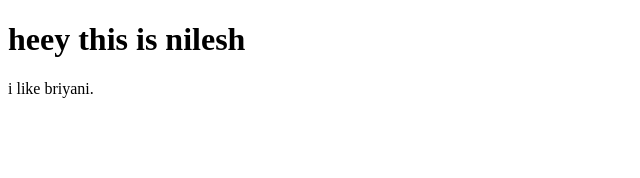
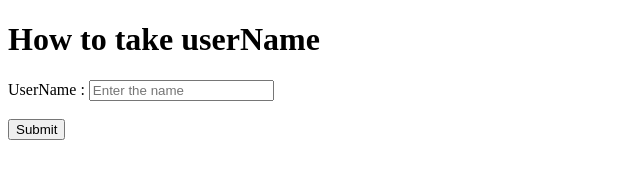
Before and after one commit to nileshgithub74/js-Brocode, a plain HTML site: page index.html in a window 1280 px wide. Shown: the whole page, without its empty margins (0-640 px from the left). Drawn offline with Linux system fonts and the light colour scheme.

Commit message:
javaScript

```diff
--- a/index.html
+++ b/index.html
@@ -7,8 +7,15 @@
     <link rel="stylesheet" href="style.css">
 </head>
 <body>
-    <h1 id="myh1"></h1>
-    <p id="myP"></p>
+    <!-- <h1 id="myh1"></h1>
+    <p id="myP"></p> -->
+
+
+       <h1 id="myH1">How  to take userName </h1>
+      <label for="">UserName : </label>
+      <input id="mytext"type="text" placeholder="Enter the name" >
+      <br><br>
+      <button id="mysubmit">Submit</button>
 
 
     <script src="index.js"></script>
--- a/index.js
+++ b/index.js
@@ -15,10 +15,48 @@ this is multi- line comment
 */
 
 
-document.getElementById("myh1").textContent = "heey this is nilesh";
+// document.getElementById("myh1").textContent = "heey this is nilesh";
 
-document.getElementById("myP").textContent = "i like briyani.";
+// document.getElementById("myP").textContent = "i like briyani.";
 
 
 
 // varaiable in javascript
+
+
+// let x  = 12;
+//  x = 34;
+
+//  console.log(x);
+
+// let age = 25;
+// console.log(age);
+// console.log(`you are ${age} years old`);
+
+// console.log(typeof age);
+
+
+
+
+
+//-------how to accept the user input
+
+// const username =window.prompt("Enter the username");
+
+// console.log(username);
+
+
+
+
+
+
+// let username;
+// document.getElementById("mysubmit").onclick = function(){
+//     username = document.getElementById("mytext").value;
+//    console.log(username);
+// }
+
+// document.getElementById("mysubmit").onclick = function(){
+//     const  title = document.getElementById("mytext").value;
+//     document.getElementById("myH1").textContent = `hello this is ${title}`
+// }
```
